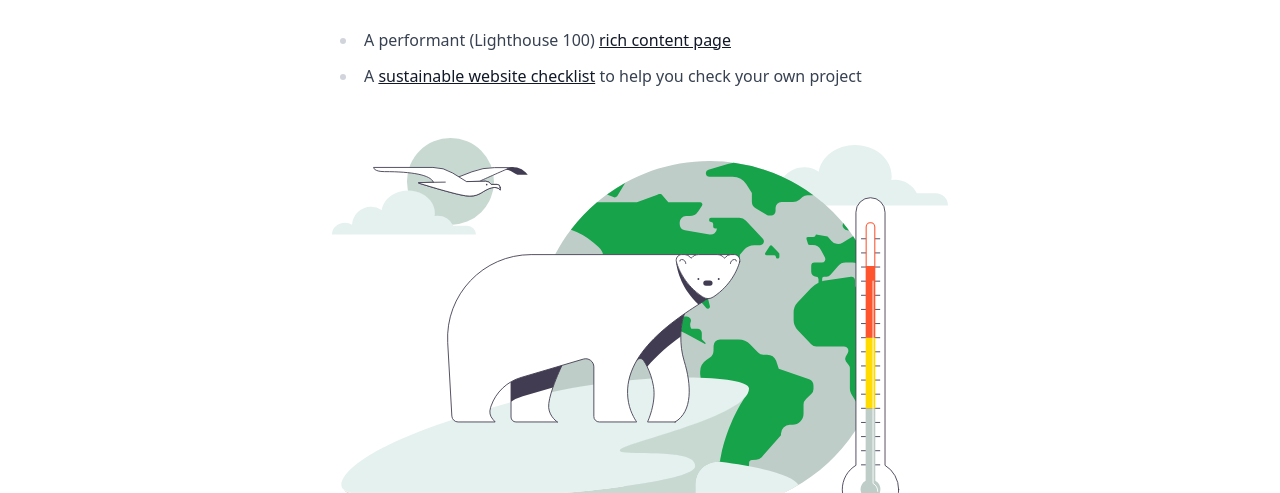
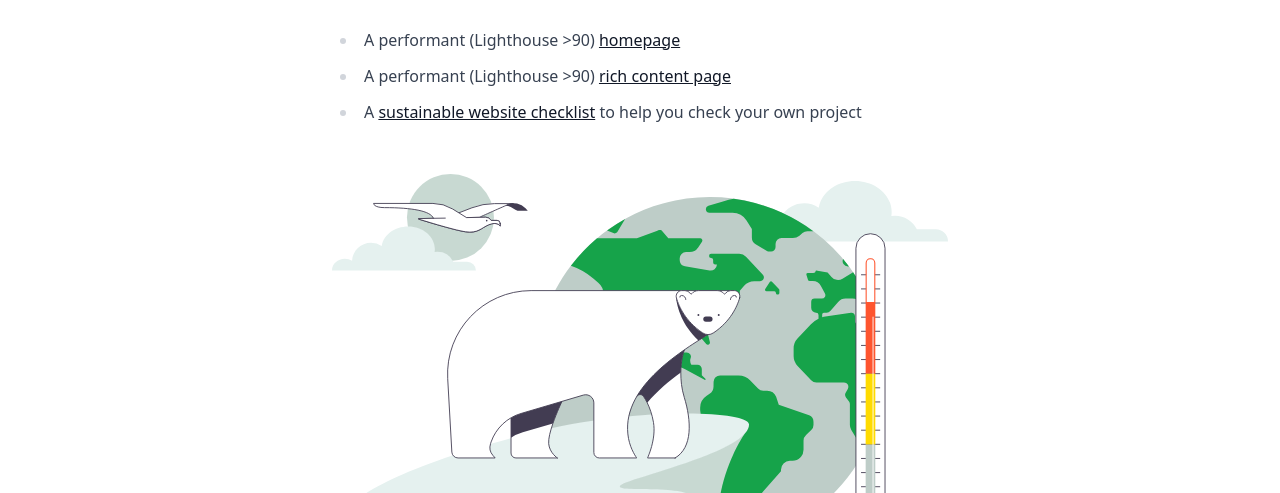
Before and after one commit to Yago/sustainable-playground, an Astro site: page / in a window 1280 px wide. Shown: the part 307-800 px from the top of the page. Built offline with nearby package versions, Linux system fonts and the light colour scheme; Astro itself is replaced by a stand-in of ours; a web font is replaced by a local one.

Commit message:
📝 update content

```diff
--- a/src/pages/index.astro
+++ b/src/pages/index.astro
@@ -18,7 +18,10 @@ let title = 'Sustainable Playground';
 
       <ul class="list-disc">
         <li>
-          A performant (Lighthouse 100) <a href="/rich-content">
+          A performant (Lighthouse >90) <a href="/homepage">homepage</a>
+        </li>
+        <li>
+          A performant (Lighthouse >90) <a href="/rich-content">
             rich content page
           </a>
         </li>
```
